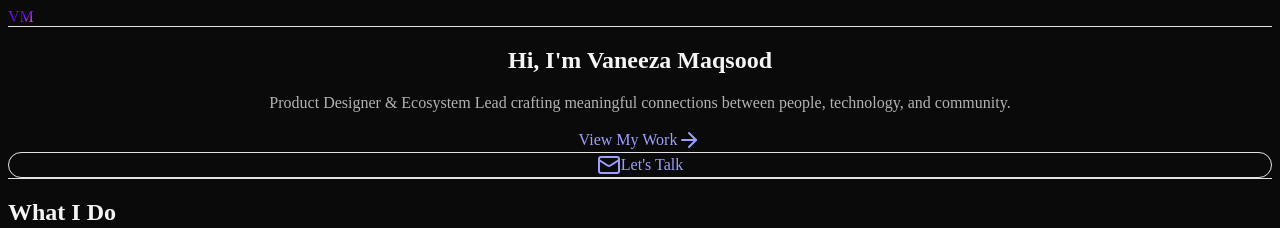
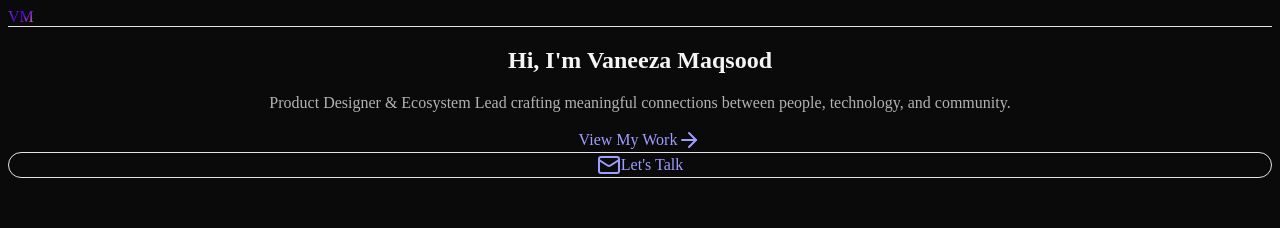
Before and after one commit to vaneezamaqsood/vaneezawebsite, a Next.js app: page / in a window 1280 px wide. Shown: the top 228 px of the page. Built offline with nearby package versions, Linux system fonts and the light colour scheme.

Commit message:
Increase spacing in hero section for better cursor movement (min-h-80vh + pb-48)

```diff
--- a/src/app/page.tsx
+++ b/src/app/page.tsx
@@ -23,7 +23,7 @@ export default function HomePage() {
   return (
     <main className="min-h-screen">
       {/* Simplified Hero Section */}
-      <section className="container py-20 md:py-32 relative overflow-hidden">
+      <section className="container py-20 md:py-32 pb-32 md:pb-48 relative overflow-hidden min-h-[80vh]">
         <ImageGallery images={workImages}>
           <motion.div
             initial={{ opacity: 0, y: 20 }}
@@ -61,7 +61,7 @@ export default function HomePage() {
       </section>
 
       {/* Expertise Section */}
-      <section className="container py-16 md:py-24 border-t border-white/5">
+      <section className="container py-24 md:py-32 border-t border-white/5">
         <h2 className="text-3xl md:text-4xl font-bold mb-12">What I Do</h2>
         <div className="grid md:grid-cols-2 lg:grid-cols-4 gap-6">
           {[
```
